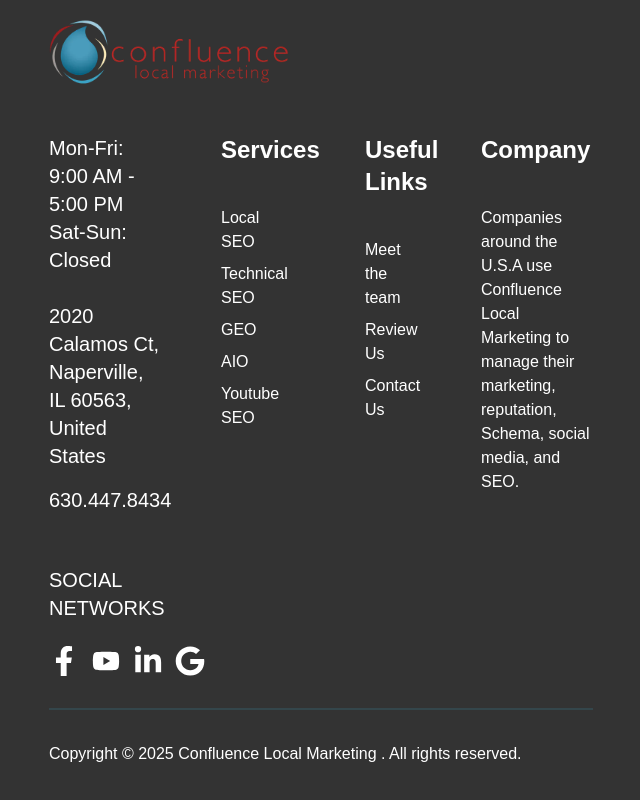
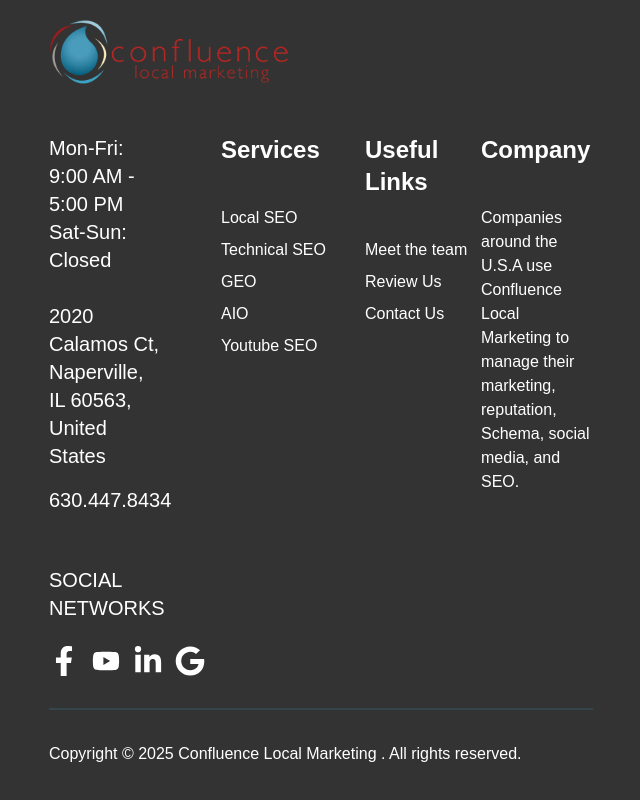
Before and after one commit to reymundeme/confluence-frontend, a Next.js app: page / in a window 1280 px wide. Shown: the part 1589-2389 px from the top of the page, without its empty margins (319-959 px from the left). Built offline with nearby package versions, Linux system fonts and the light colour scheme.

Commit message:
add whitespace-nowrap to other text

```diff
--- a/src/components/Footer.tsx
+++ b/src/components/Footer.tsx
@@ -65,20 +65,20 @@
 
                 {/* Column 2 */}
                 <div className="md:w-1/2 flex flex-col md:space-y-2 md:mx-auto order-1 md:order-2">
-                    <h6 className="text-2xl font-semibold mb-10 ">Services</h6>
-                    <Link href="/services/local-seo" className="font-medium">Local SEO</Link>
-                    <Link href="/services/technical-seo" className="font-medium">Technical SEO</Link>
-                    <Link href="/services/GEO" className="font-medium">GEO</Link>
-                    <Link href="/services/AIO" className="font-medium">AIO</Link>
-                    <Link href="/services/youtube-seo" className="font-medium">Youtube SEO</Link>
+                    <h6 className="whitespace-nowrap text-2xl font-semibold mb-10 ">Services</h6>
+                    <Link href="/services/local-seo" className="whitespace-nowrap font-medium">Local SEO</Link>
+                    <Link href="/services/technical-seo" className="whitespace-nowrap font-medium">Technical SEO</Link>
+                    <Link href="/services/GEO" className="whitespace-nowrap font-medium">GEO</Link>
+                    <Link href="/services/AIO" className="whitespace-nowrap font-medium">AIO</Link>
+                    <Link href="/services/youtube-seo" className="whitespace-nowrap font-medium">Youtube SEO</Link>
                 </div>
 
                 {/* Column 3 */}
                 <div className="md:w-1/2 flex flex-col md:space-y-2 md:mx-auto order-2 md:order-3">
                     <h6 className="text-2xl font-semibold mb-10">Useful Links</h6>
-                    <Link href="/" className="font-medium">Meet the team</Link>
-                    <Link href="/" className="font-medium">Review Us</Link>
-                    <Link href="/" className="font-medium">Contact Us</Link>
+                    <Link href="/" className="whitespace-nowrap font-medium">Meet the team</Link>
+                    <Link href="/" className="whitespace-nowrap font-medium">Review Us</Link>
+                    <Link href="/" className="whitespace-nowrap font-medium">Contact Us</Link>
                 </div>
 
                 {/* Column 4 */}
@@ -89,7 +89,7 @@
             </div>
 
             {/* copyright */}
-            <span className="mt-8 text-md">Copyright © 2025 Confluence Local Marketing . All rights reserved.</span>
+            <span className="whitespace-nowrap mt-8 text-md">Copyright © 2025 Confluence Local Marketing . All rights reserved.</span>
         </div>
     )
 }
```
